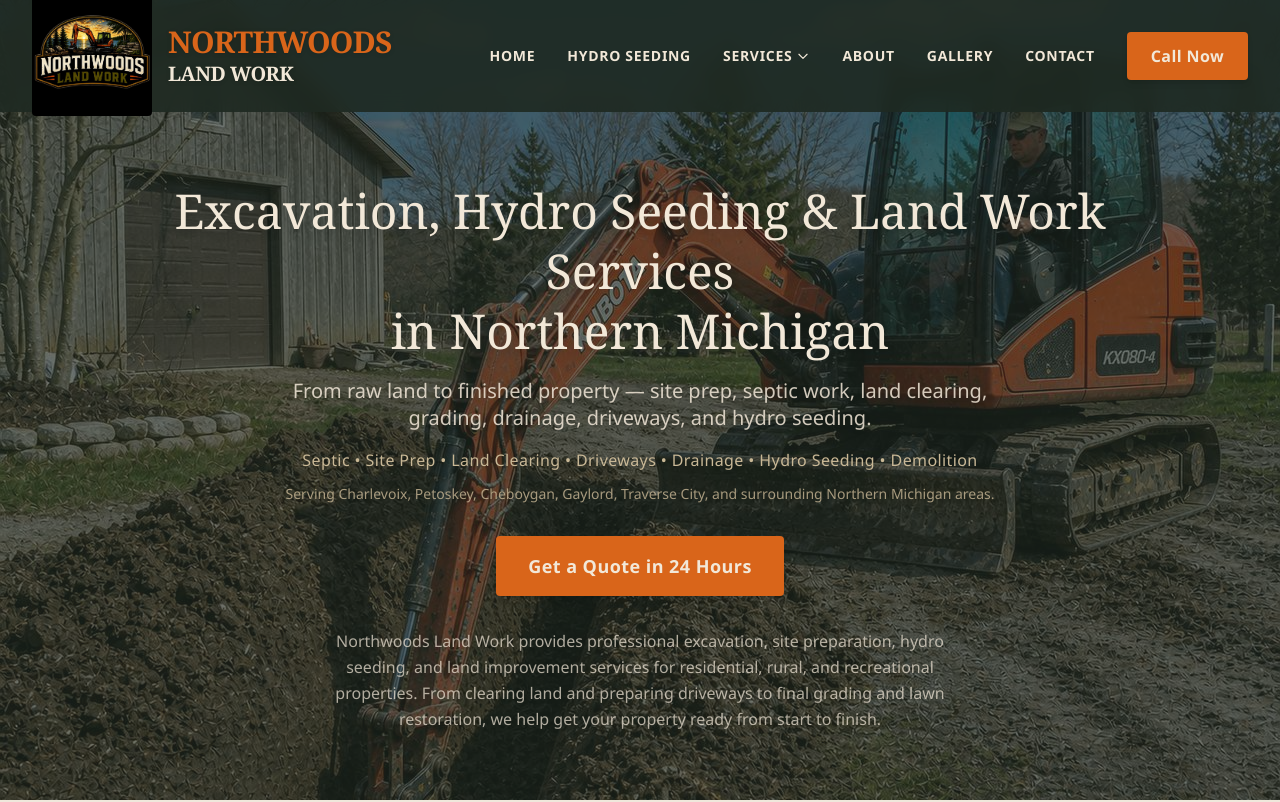
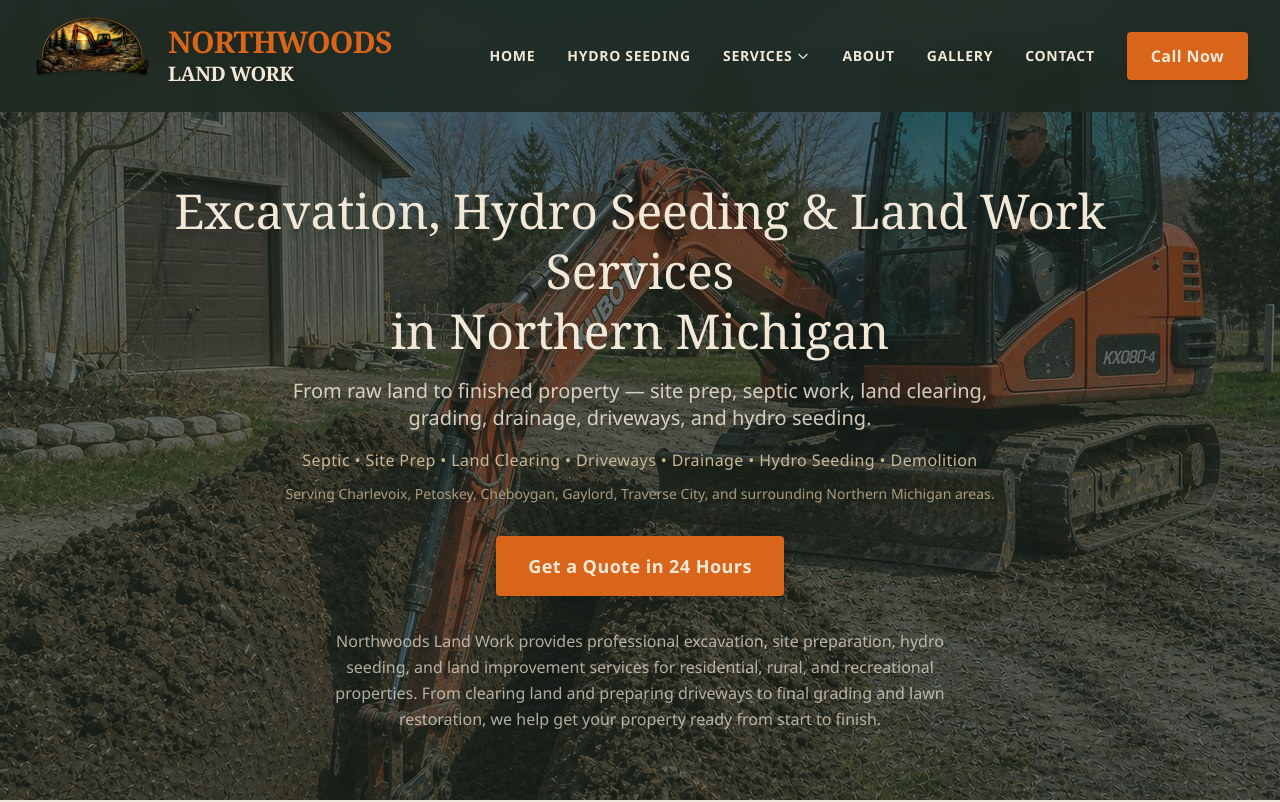
Before and after one commit to Sherryfarmshop/great-lakes-excavating, a Next.js app: page / in a window 1280 px wide. Shown: the top 802 px of the page. Built offline with nearby package versions, Linux system fonts and the light colour scheme.

Commit message:
Update logo to new webp sticker design

```diff
--- a/src/components/Footer.tsx
+++ b/src/components/Footer.tsx
@@ -5,7 +5,7 @@
     <footer className="bg-dark-brown text-cream/80 py-12">
       <div className="max-w-5xl mx-auto px-6 text-center">
         <div className="mb-6">
-          <Image src="/images/logo.jpg" alt="Northwoods Land Work" width={140} height={140} className="rounded mx-auto" />
+          <Image src="/images/logo.webp" alt="Northwoods Land Work" width={140} height={140} className="rounded mx-auto" />
         </div>
         <p className="font-heading text-xl text-cream mb-4">Northwoods Land Work</p>
         <p className="text-cream/50 text-sm mb-2">Serving Northern Michigan with pride</p>
--- a/src/components/Navbar.tsx
+++ b/src/components/Navbar.tsx
@@ -53,7 +53,7 @@
       <div className="max-w-7xl mx-auto px-4 sm:px-6 lg:px-8">
         <div className="flex items-center justify-between h-28">
           <a href="#home" className="flex-shrink-0 flex items-center gap-4">
-            <Image src="/images/logo.jpg" alt="Northwoods Land Work" width={120} height={120} className="rounded" />
+            <Image src="/images/logo.webp" alt="Northwoods Land Work" width={120} height={120} className="rounded" />
             <span className="hidden sm:flex flex-col leading-[1.1]">
               <span className="font-heading font-black uppercase tracking-tight text-2xl md:text-3xl text-[#D9651A] drop-shadow">
                 Northwoods
```
Also changed, not shown: public/images/logo.webp.
